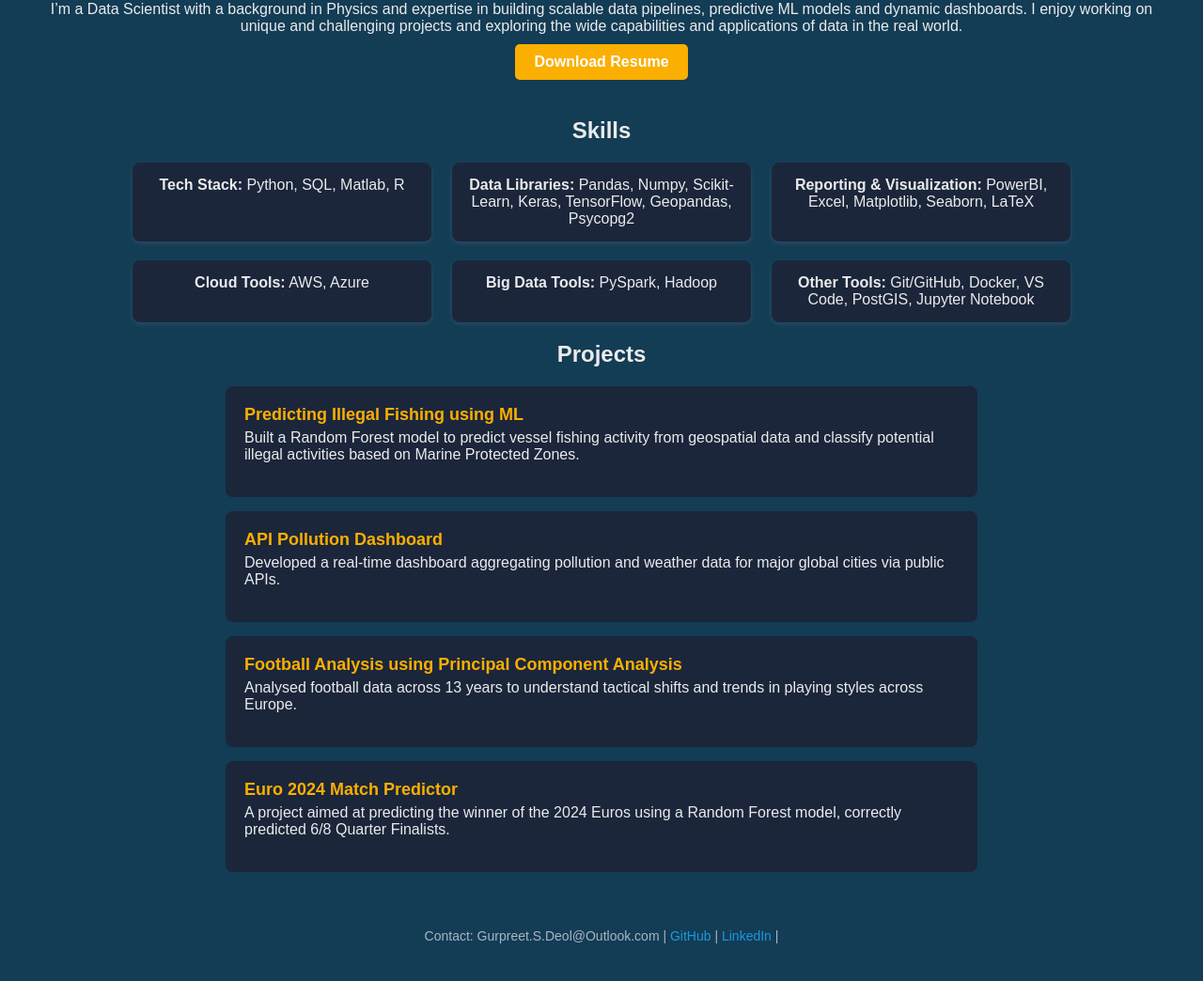
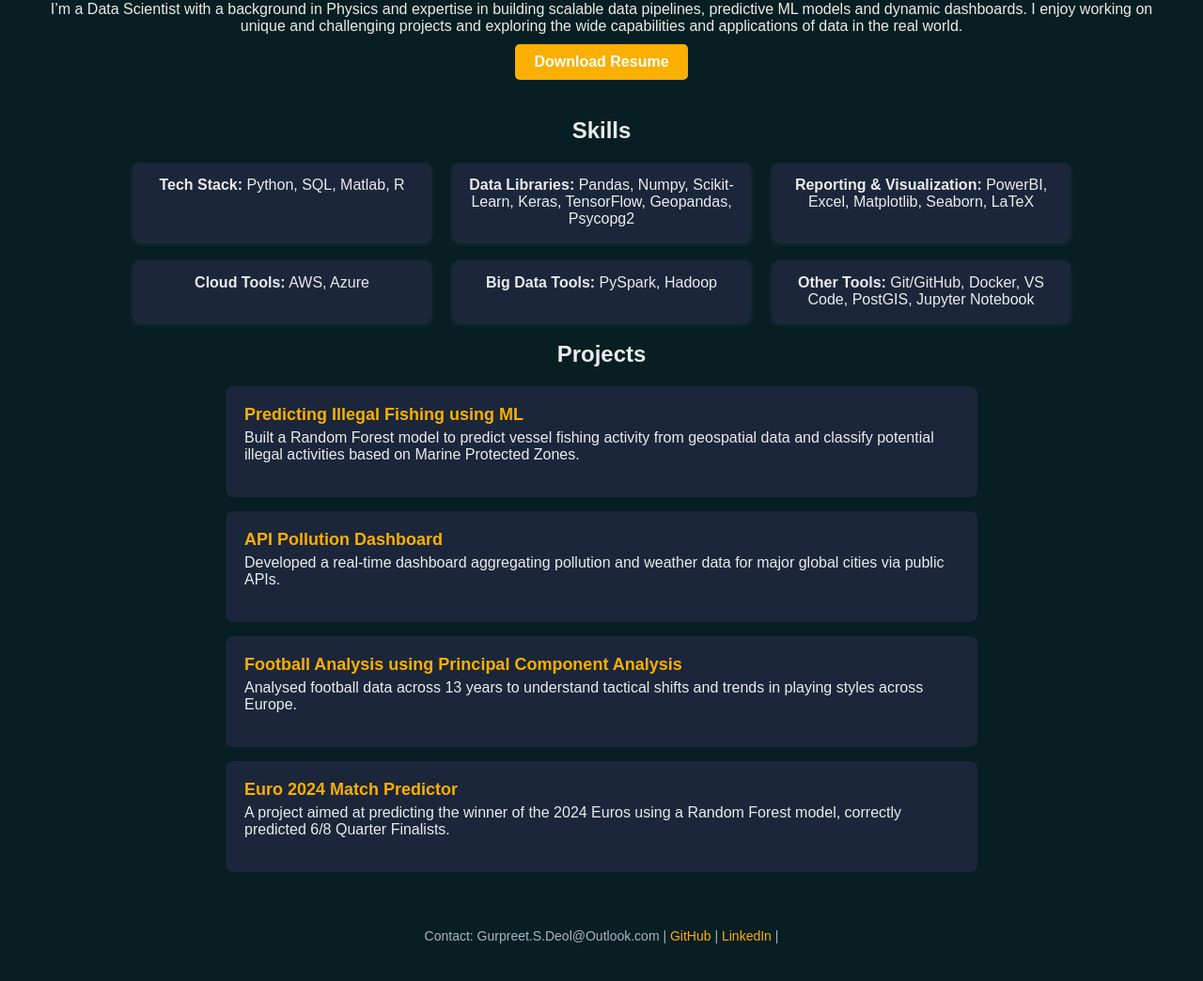
Before and after one commit to GurpreetSDeol/GurpreetSDeol.github.io, a plain HTML site: page index.html in a window 1280 px wide. Shown: the part 92-1136 px from the top of the page at 94% size. Drawn offline with Linux system fonts and the light colour scheme.

Commit message:
Update index.html

```diff
--- a/index.html
+++ b/index.html
@@ -4,20 +4,21 @@
   <meta charset="UTF-8">
   <title>Gurpreet Deol - Portfolio</title>
   <style>
+
 /* ✨ BODY */
 body {
   font-family: Arial, sans-serif;
   margin: 40px;
-  background-color: #133C55; /* Dark blue background for the body */
-  color: #EBEBEB; /* Light gray text color for easy readability */
+  background-color: #071E22; /* Dark background for the body */
+  color: #EBEBEB; /* Light gray text color */
   text-align: center;
 }
 
 /* ✨ HEADER */
 header {
   margin-bottom: 40px;
-  background-color: #133C55; /* Dark blue header background */
-  color: #EBEBEB; /* Light gray text */
+  background-color: #071E22; /* Dark header background */
+  color: #EBEBEB; /* Light gray text for header */
 }
 
 header h1, header p {
@@ -37,7 +38,7 @@ header h1, header p {
 }
 
 .button:hover {
-  background-color: #00AF54; /* Vibrant green on hover */
+  background-color: #C1292E; /* Deep red on hover */
   transform: translateY(-3px);
 }
 
@@ -91,7 +92,7 @@ header h1, header p {
 .projects-list a {
   font-size: 18px;
   font-weight: bold;
-  color: #FBAF00; /* Gold/yellow color for project links */
+  color: #FBAF00; /* Warm yellow for project links */
 }
 
 .projects-list p {
@@ -112,13 +113,14 @@ footer p {
 
 /* ✨ LINKS */
 a {
-  color: #1B98E0; /* Bright blue links */
+  color: #FBAF00; /* Yellow color for links */
   text-decoration: none;
 }
 
 a:hover {
-  color: #C1292E; /* Red color on hover for links */
+  color: #C1292E; /* Deep red on hover for links */
 }
+
 
   </style>
 </head>
```
